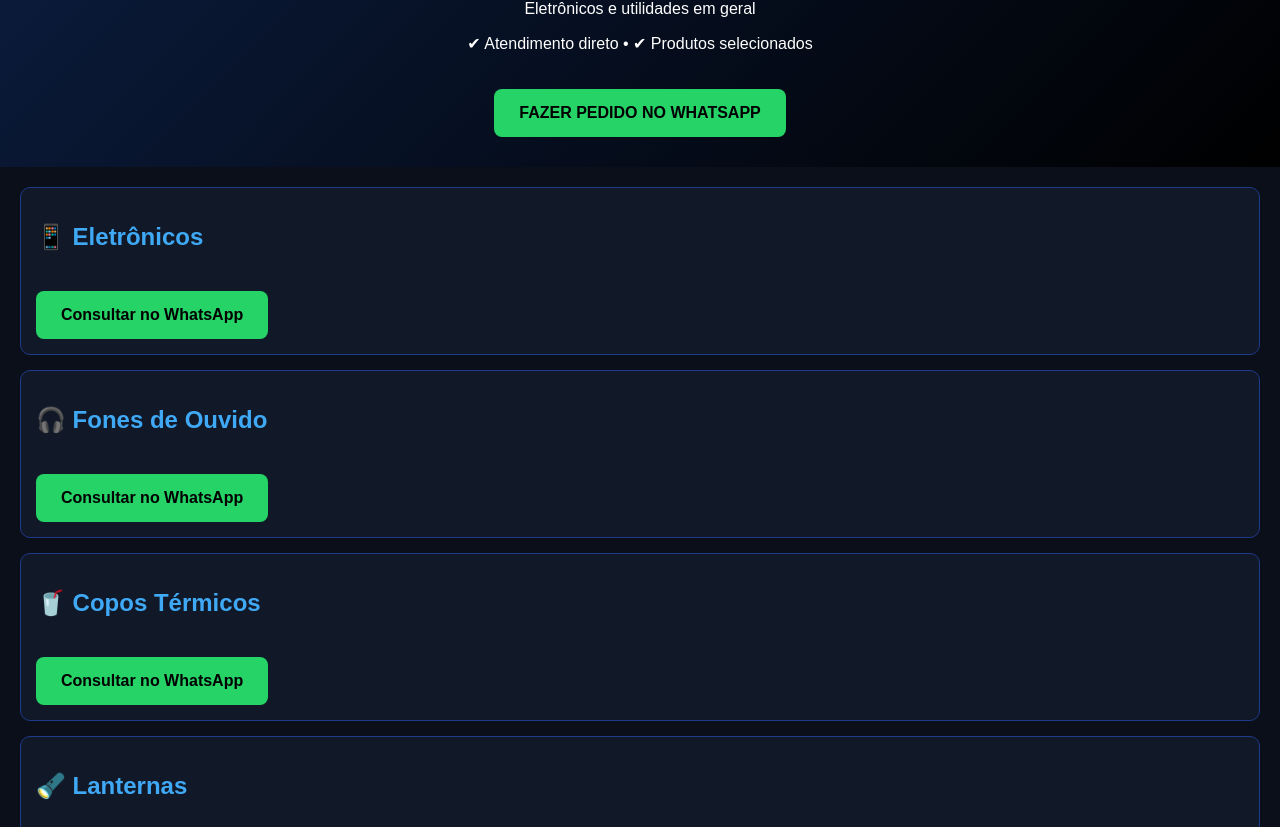
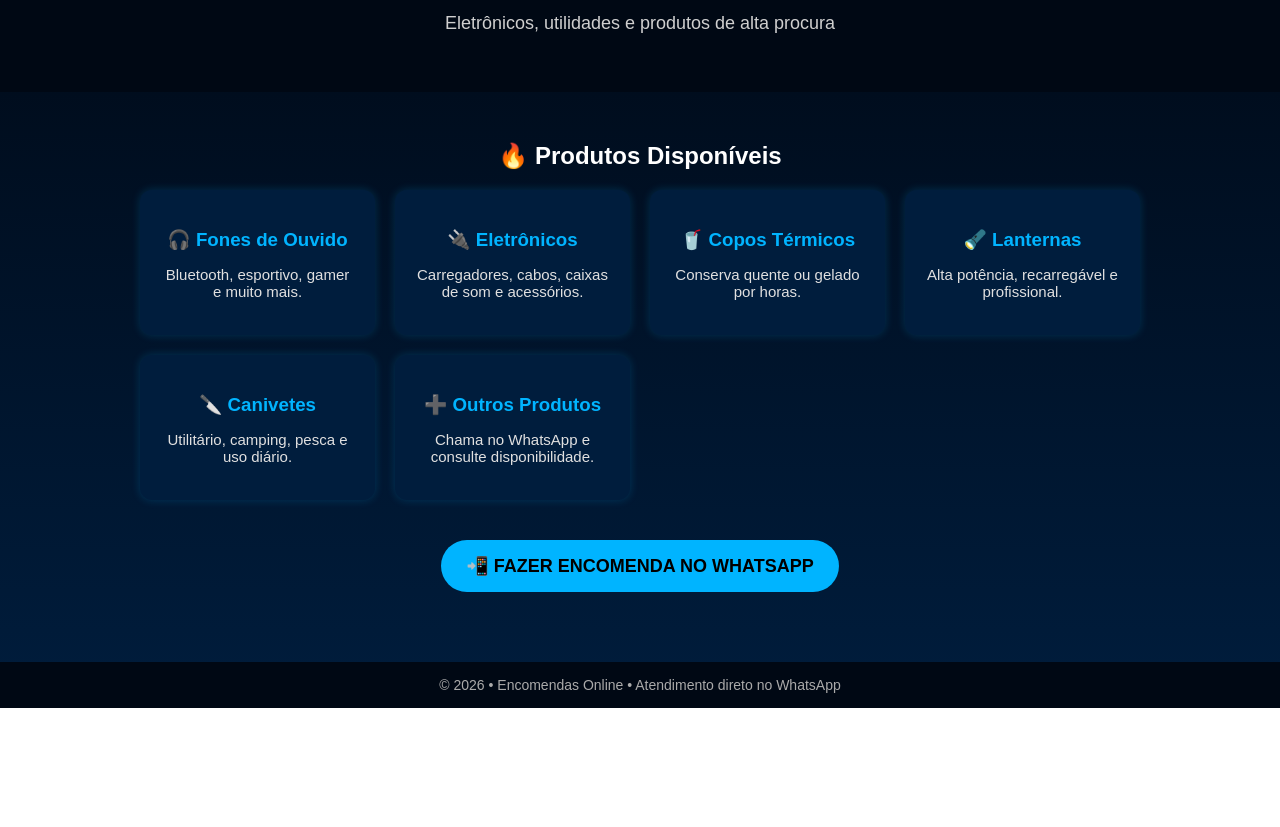
Before and after one commit to controladoresjavalifernando-oss/balieiro-encomendas, a plain HTML site: page index.html in a window 1280 px wide. Shown: the part 104-931 px from the top of the page. After the commit the page ends 812 px from the top, so only its background shows below. Drawn offline with Linux system fonts and the light colour scheme.

Commit message:
Revise index.html for improved layout and content
Updated the HTML structure and styles for better presentation and added new product sections.

```diff
--- a/index.html
+++ b/index.html
@@ -1,53 +1,84 @@
 <!DOCTYPE html>
-<html lang="pt-br">
+<html lang="pt-BR">
 <head>
   <meta charset="UTF-8">
+  <title>Encomendas Abertas | Eletrônicos e Utilidades</title>
   <meta name="viewport" content="width=device-width, initial-scale=1.0">
-<title>Balieiro Encomendas</title>
+
   <style>
     body {
       margin: 0;
-  font-family: Arial, sans-serif;
-  background: #0b0f1a;
+      font-family: Arial, Helvetica, sans-serif;
+      background: linear-gradient(180deg, #000814, #001d3d);
       color: #ffffff;
-}
-header {
-  background: linear-gradient(135deg, #0b1c3d, #000);
-  padding: 30px 20px;
       text-align: center;
     }
+
+    header {
+      padding: 40px 20px;
+      background: #000814;
+    }
+
     header h1 {
-  color: #3fa9f5;
+      color: #00b4ff;
       margin-bottom: 10px;
     }
+
     header p {
-  font-size: 16px;
+      color: #cfcfcf;
+      font-size: 18px;
     }
-.btn {
+
+    .container {
+      padding: 30px 20px;
+    }
+
+    .cards {
+      display: grid;
+      grid-template-columns: repeat(auto-fit, minmax(220px, 1fr));
+      gap: 20px;
+      max-width: 1000px;
+      margin: auto;
+    }
+
+    .card {
+      background: #001d3d;
+      border-radius: 12px;
+      padding: 20px;
+      box-shadow: 0 0 10px rgba(0,180,255,0.2);
+    }
+
+    .card h3 {
+      color: #00b4ff;
+      margin-bottom: 10px;
+    }
+
+    .card p {
+      font-size: 15px;
+      color: #e0e0e0;
+    }
+
+    .cta {
+      margin: 40px 0;
+    }
+
+    .cta a {
+      background: #00b4ff;
+      color: #000;
+      padding: 15px 25px;
+      border-radius: 50px;
+      text-decoration: none;
+      font-size: 18px;
+      font-weight: bold;
       display: inline-block;
-  margin-top: 20px;
-  padding: 15px 25px;
-  background: #25d366;
-  color: #000;
-  text-decoration: none;
-  font-weight: bold;
-  border-radius: 8px;
     }
-section {
-  padding: 20px;
+
+    .cta a:hover {
+      background: #0096d6;
     }
-.card {
-  background: #111827;
-  border: 1px solid #1e3a8a;
-  border-radius: 10px;
-  padding: 15px;
-  margin-bottom: 15px;
-}
-.card h2 {
-  color: #3fa9f5;
-}
+
     footer {
-  text-align: center;
+      background: #000814;
       padding: 15px;
       font-size: 14px;
       color: #aaa;
@@ -58,24 +89,56 @@ footer {
 <body>
 
 <header>
-  <h1>PEGANDO ENCOMENDAS</h1>
-  <p>Eletrônicos e utilidades em geral</p>
-  <p>✔ Atendimento direto • ✔ Produtos selecionados</p>
-  <a class="btn" href="https://wa.me/5517992867014?text=Olá,%20quero%20fazer%20uma%20encomenda">
-    FAZER PEDIDO NO WHATSAPP
-  </a>
+  <h1>📦 PEGANDO ENCOMENDAS</h1>
+  <p>Eletrônicos, utilidades e produtos de alta procura</p>
 </header>
 
-<section>
-  <div class="card"><h2>📱 Eletrônicos</h2><a class="btn" href="https://wa.me/5517992867014">Consultar no WhatsApp</a></div>
-  <div class="card"><h2>🎧 Fones de Ouvido</h2><a class="btn" href="https://wa.me/5517992867014">Consultar no WhatsApp</a></div>
-  <div class="card"><h2>🥤 Copos Térmicos</h2><a class="btn" href="https://wa.me/5517992867014">Consultar no WhatsApp</a></div>
-  <div class="card"><h2>🔦 Lanternas</h2><a class="btn" href="https://wa.me/5517992867014">Consultar no WhatsApp</a></div>
-  <div class="card"><h2>🔪 Canivetes</h2><a class="btn" href="https://wa.me/5517992867014">Consultar no WhatsApp</a></div>
-</section>
+<div class="container">
+
+  <h2>🔥 Produtos Disponíveis</h2>
+
+  <div class="cards">
+    <div class="card">
+      <h3>🎧 Fones de Ouvido</h3>
+      <p>Bluetooth, esportivo, gamer e muito mais.</p>
+    </div>
+
+    <div class="card">
+      <h3>🔌 Eletrônicos</h3>
+      <p>Carregadores, cabos, caixas de som e acessórios.</p>
+    </div>
+
+    <div class="card">
+      <h3>🥤 Copos Térmicos</h3>
+      <p>Conserva quente ou gelado por horas.</p>
+    </div>
+
+    <div class="card">
+      <h3>🔦 Lanternas</h3>
+      <p>Alta potência, recarregável e profissional.</p>
+    </div>
+
+    <div class="card">
+      <h3>🔪 Canivetes</h3>
+      <p>Utilitário, camping, pesca e uso diário.</p>
+    </div>
+
+    <div class="card">
+      <h3>➕ Outros Produtos</h3>
+      <p>Chama no WhatsApp e consulte disponibilidade.</p>
+    </div>
+  </div>
+
+  <div class="cta">
+    <a href="https://wa.me/5517992867014" target="_blank">
+      📲 FAZER ENCOMENDA NO WHATSAPP
+    </a>
+  </div>
+
+</div>
 
 <footer>
-  © 2026 - Balieiro Encomendas
+  © 2026 • Encomendas Online • Atendimento direto no WhatsApp
 </footer>
 
 </body>
```
Lines whose indentation alone changed are shown as unchanged.
